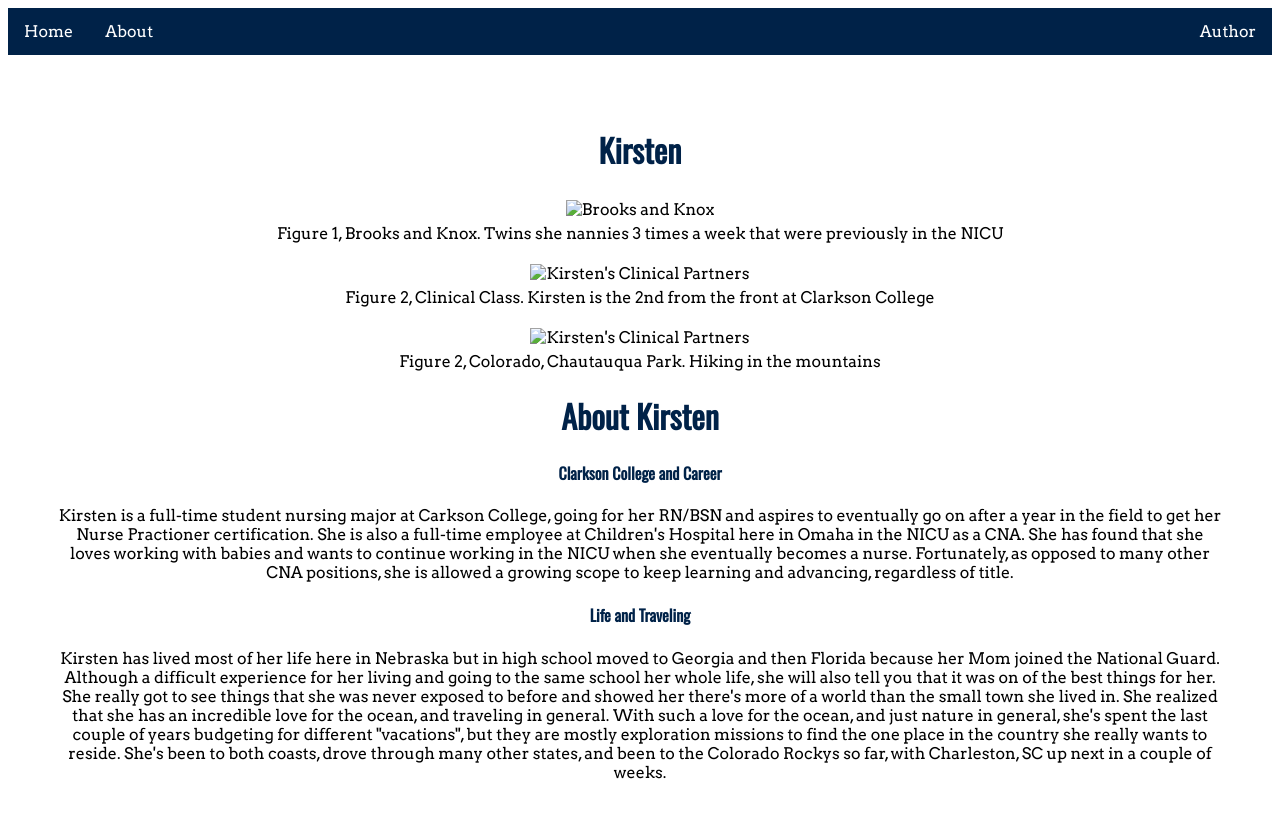
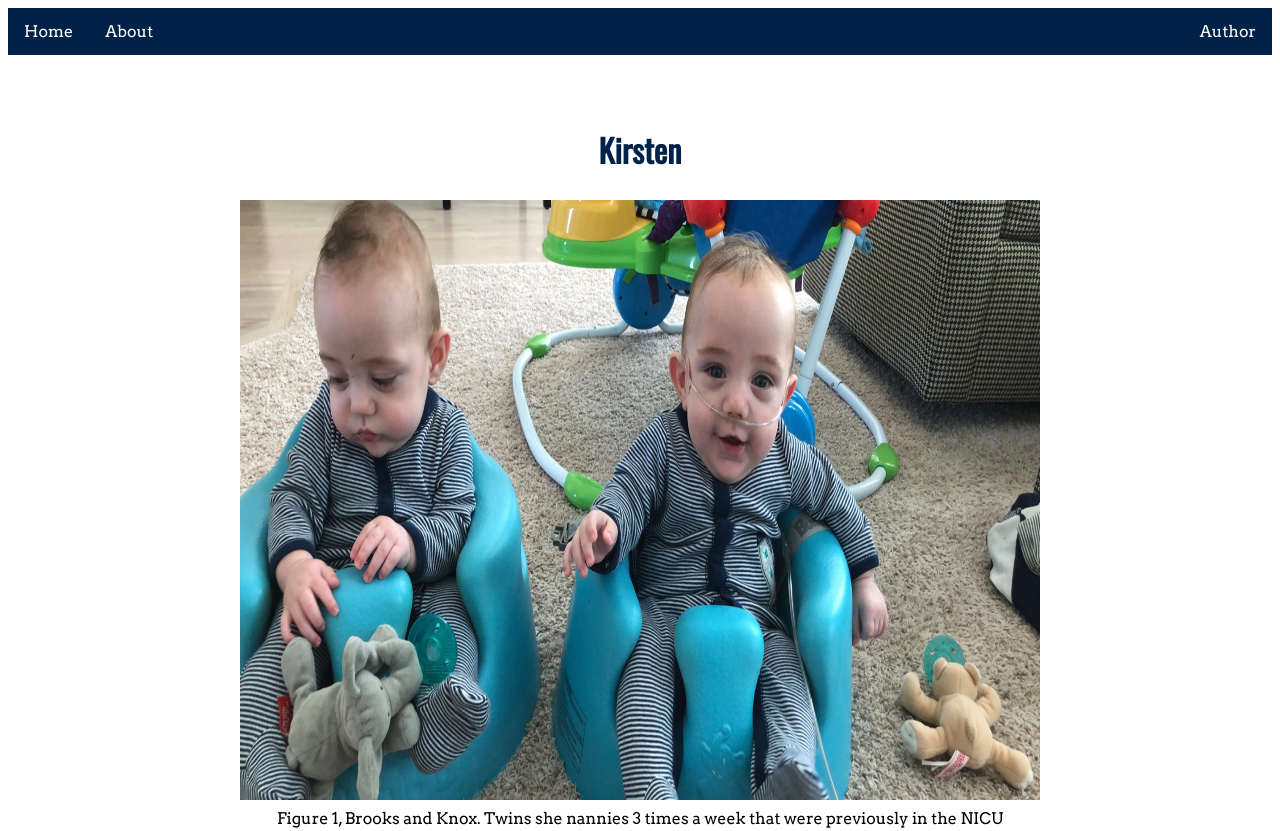
Before and after one commit to jarworkman/bioSite, a plain HTML site: page index.html in a window 1280 px wide. Shown: the top 831 px of the page. Drawn offline with nearby package versions, Linux system fonts and the light colour scheme; the site is published under a folder, as on GitHub Pages, so addresses that start at the root find nothing.

Commit message:
Fixed resources, added TODO

```diff
--- a/index.html
+++ b/index.html
@@ -23,7 +23,7 @@
       <header id="home">
         <h1>Kirsten</h1>
         <figure>
-          <img src="/resources/IMG_0672.JPEG" alt="Brooks and Knox" />
+          <img src="resources/IMG_0672.JPEG" alt="Brooks and Knox" />
           <figcaption>
             Figure 1, Brooks and Knox. Twins she nannies 3 times a week that
             were previously in the NICU
@@ -31,7 +31,7 @@
         </figure>
         <figure>
           <img
-            src="/resources/IMG_2492.JPG"
+            src="resources/IMG_2492.JPG"
             alt="Kirsten's Clinical Partners"
           />
           <figcaption>
@@ -41,7 +41,7 @@
         </figure>
         <figure>
           <img
-            src="/resources/colorado.JPG"
+            src="resources/colorado.JPG"
             alt="Kirsten's Clinical Partners"
           />
           <figcaption>
@@ -90,4 +90,5 @@
       </div>
     </footer>
   </body>
+  <!-- TODO: Rewrite Page in React -->
 </html>
```
